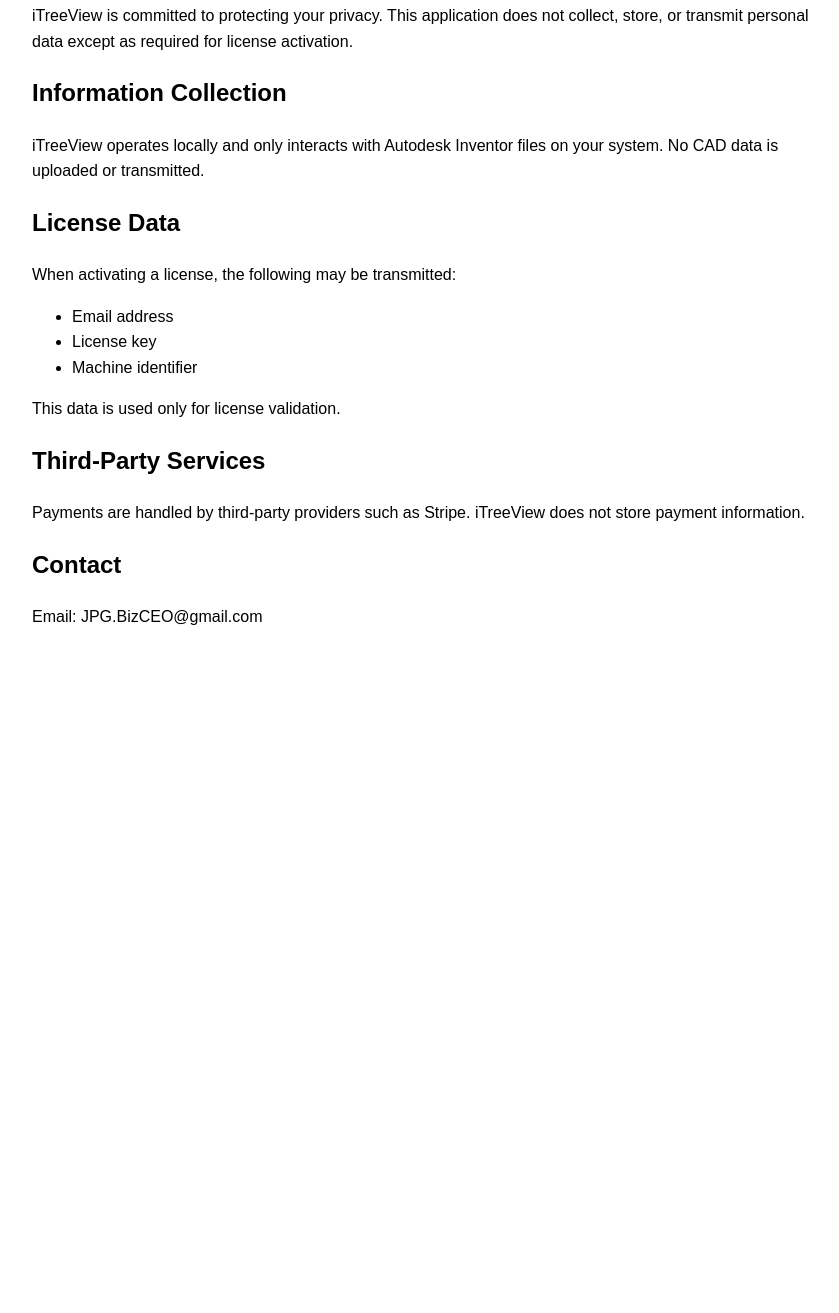
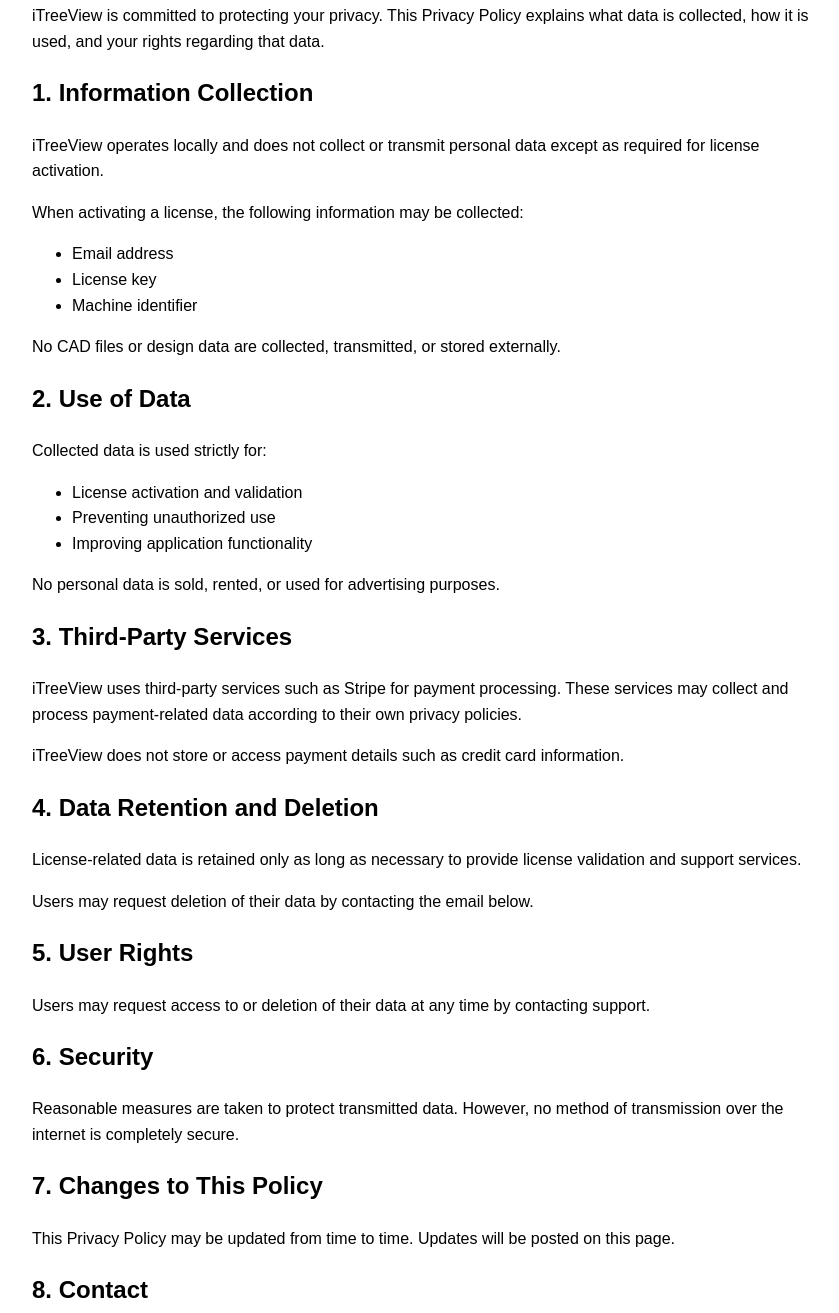
Before and after one commit to Jadaman24/iTreeView-Website, a plain HTML site: page privacy.html in a window 1280 px wide. Shown: the part 151-1464 px from the top of the page, without its empty margins (208-1047 px from the left). Before the commit the page ends 821 px from the top, so only its background shows below. Drawn offline with Linux system fonts and the light colour scheme.

Commit message:
Updated privacy policy

```diff
--- a/privacy.html
+++ b/privacy.html
@@ -11,25 +11,50 @@
 
 <p><strong>Effective Date:</strong> 4/11/2026</p>
 
-<p>iTreeView is committed to protecting your privacy. This application does not collect, store, or transmit personal data except as required for license activation.</p>
+<p>iTreeView is committed to protecting your privacy. This Privacy Policy explains what data is collected, how it is used, and your rights regarding that data.</p>
 
-<h2>Information Collection</h2>
-<p>iTreeView operates locally and only interacts with Autodesk Inventor files on your system. No CAD data is uploaded or transmitted.</p>
+<h2>1. Information Collection</h2>
+<p>iTreeView operates locally and does not collect or transmit personal data except as required for license activation.</p>
 
-<h2>License Data</h2>
-<p>When activating a license, the following may be transmitted:</p>
+<p>When activating a license, the following information may be collected:</p>
 <ul>
 <li>Email address</li>
 <li>License key</li>
 <li>Machine identifier</li>
 </ul>
 
-<p>This data is used only for license validation.</p>
+<p>No CAD files or design data are collected, transmitted, or stored externally.</p>
 
-<h2>Third-Party Services</h2>
-<p>Payments are handled by third-party providers such as Stripe. iTreeView does not store payment information.</p>
+<h2>2. Use of Data</h2>
+<p>Collected data is used strictly for:</p>
+<ul>
+<li>License activation and validation</li>
+<li>Preventing unauthorized use</li>
+<li>Improving application functionality</li>
+</ul>
 
-<h2>Contact</h2>
+<p>No personal data is sold, rented, or used for advertising purposes.</p>
+
+<h2>3. Third-Party Services</h2>
+<p>iTreeView uses third-party services such as Stripe for payment processing. These services may collect and process payment-related data according to their own privacy policies.</p>
+
+<p>iTreeView does not store or access payment details such as credit card information.</p>
+
+<h2>4. Data Retention and Deletion</h2>
+<p>License-related data is retained only as long as necessary to provide license validation and support services.</p>
+
+<p>Users may request deletion of their data by contacting the email below.</p>
+
+<h2>5. User Rights</h2>
+<p>Users may request access to or deletion of their data at any time by contacting support.</p>
+
+<h2>6. Security</h2>
+<p>Reasonable measures are taken to protect transmitted data. However, no method of transmission over the internet is completely secure.</p>
+
+<h2>7. Changes to This Policy</h2>
+<p>This Privacy Policy may be updated from time to time. Updates will be posted on this page.</p>
+
+<h2>8. Contact</h2>
 <p>Email: JPG.BizCEO@gmail.com</p>
 
 </body>
```
